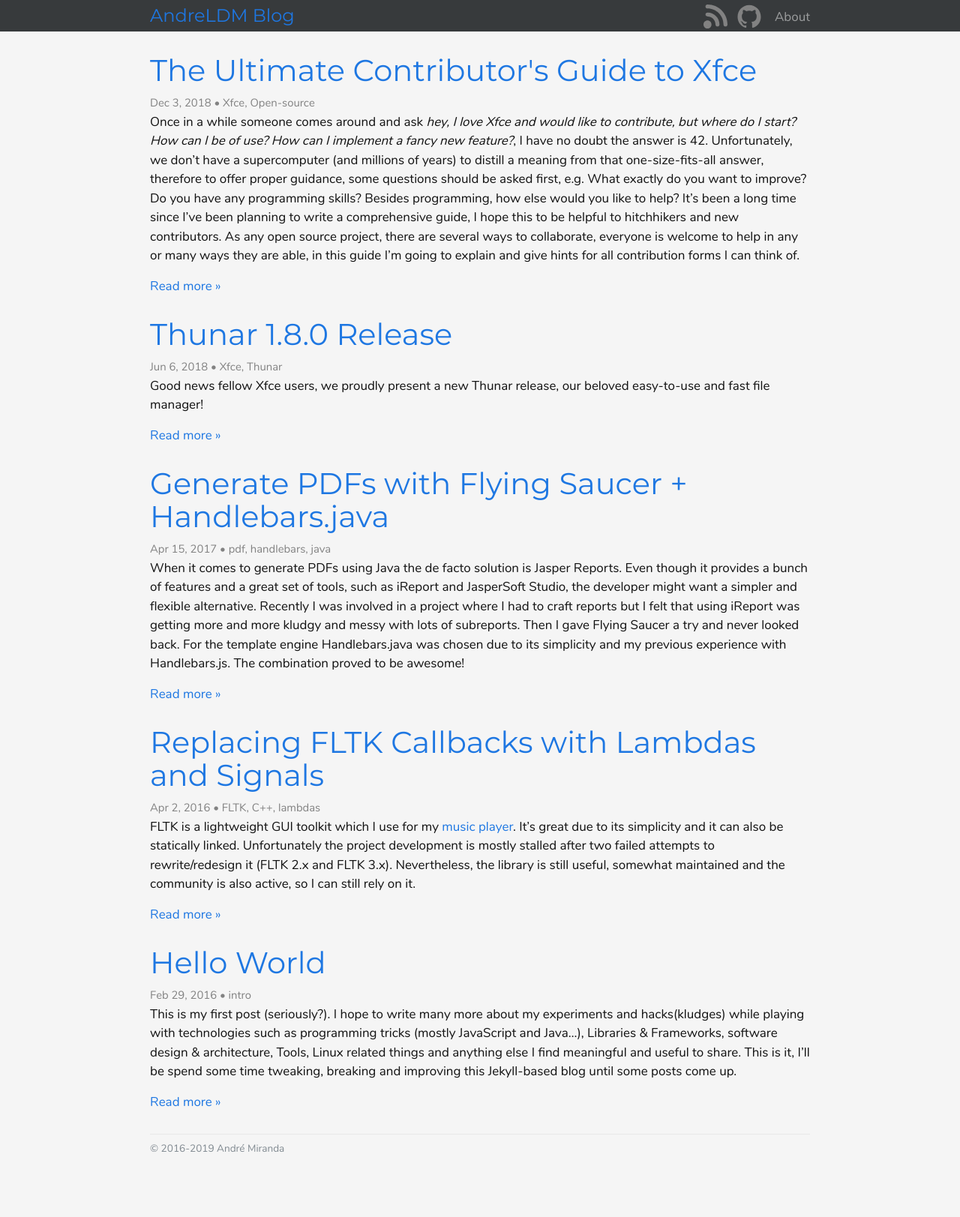
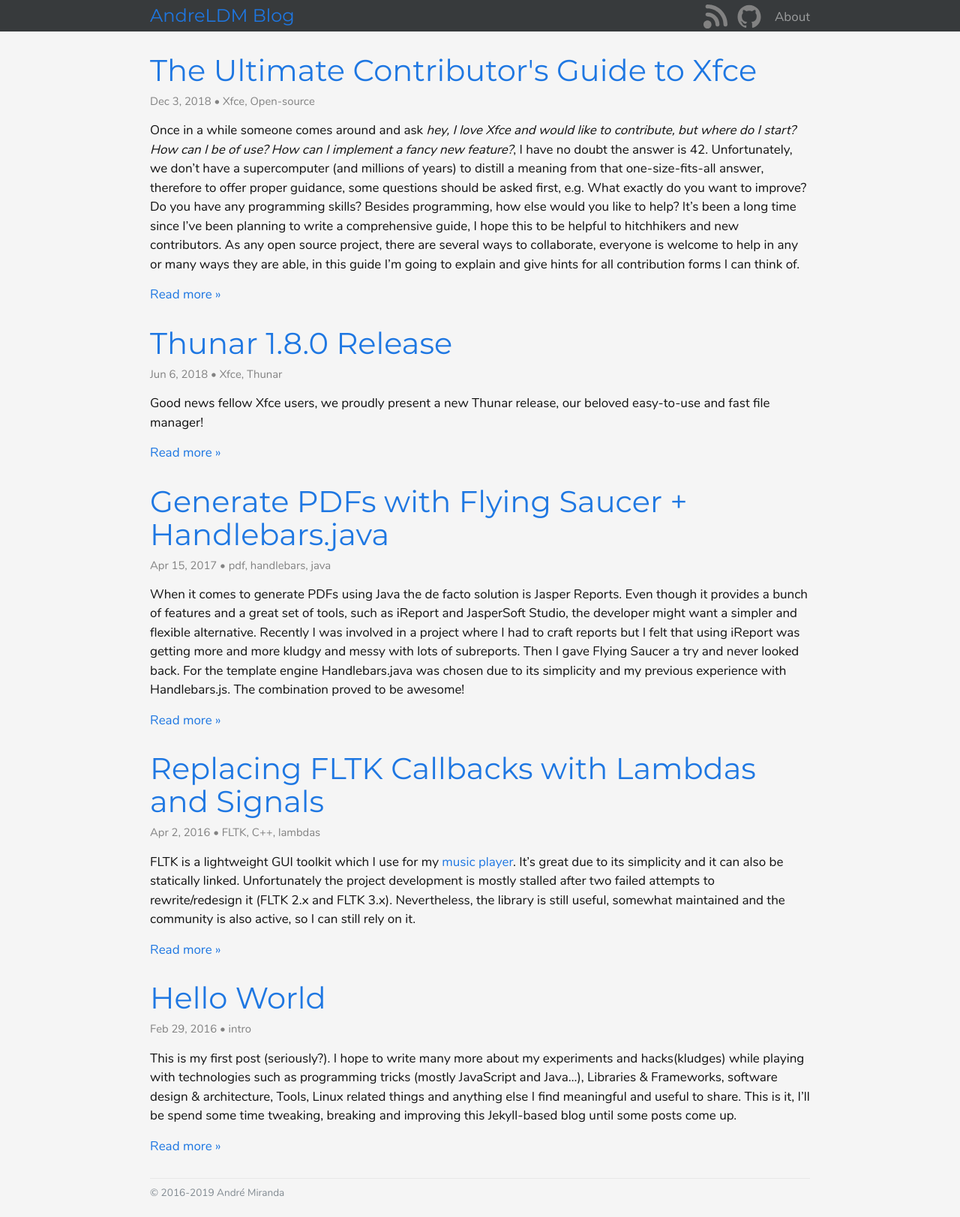
Before and after one commit to andreldm/andreldm.github.io, a Jekyll site: the page built from index.html, in a window 1280 px wide. Shown: the whole page at 75% size. Built offline with Jekyll 4.4.1, drawn with Linux system fonts in a browser that asks for light colours; before the commit the page ends 1564 px from its top, so only the background shows below that.

Commit message:
Consistency

```diff
--- a/index.html
+++ b/index.html
@@ -9,7 +9,7 @@
       <h1 class="display-5">
         <a class="post-link" href="{{ post.url | prepend: site.baseurl }}">{{ post.title }}</a>
       </h1>
-      <span class="post-meta">{{ post.date | date: "%b %-d, %Y" }}{% if post.tags %} • {{ post.tags|join: ', ' }}{% endif %}</span>
+      <p class="post-meta">{{ post.date | date: "%b %-d, %Y" }}{% if post.tags %} • {{ post.tags|join: ', ' }}{% endif %}</p>
 
       <article class="entry-body">
         {{ post.excerpt }}
```
